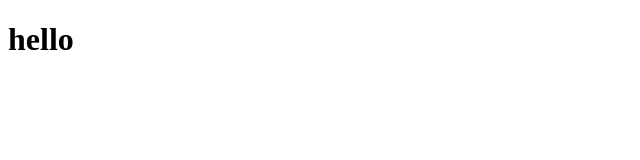
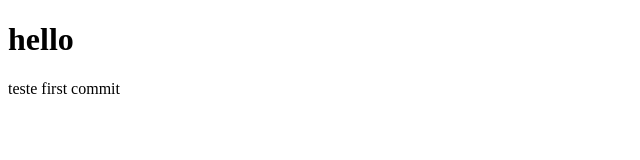
Before and after one commit to morganamaria25/curso_git, a plain HTML site: page index.html in a window 1280 px wide. Shown: the whole page, without its empty margins (0-640 px from the left). Drawn offline with Linux system fonts and the light colour scheme.

Commit message:
teste commit

```diff
--- a/index.html
+++ b/index.html
@@ -6,5 +6,6 @@
 </head>
 <body>
     <h1>hello</h1>
+    <p>teste first commit</p>
 </body>
 </html>
```
